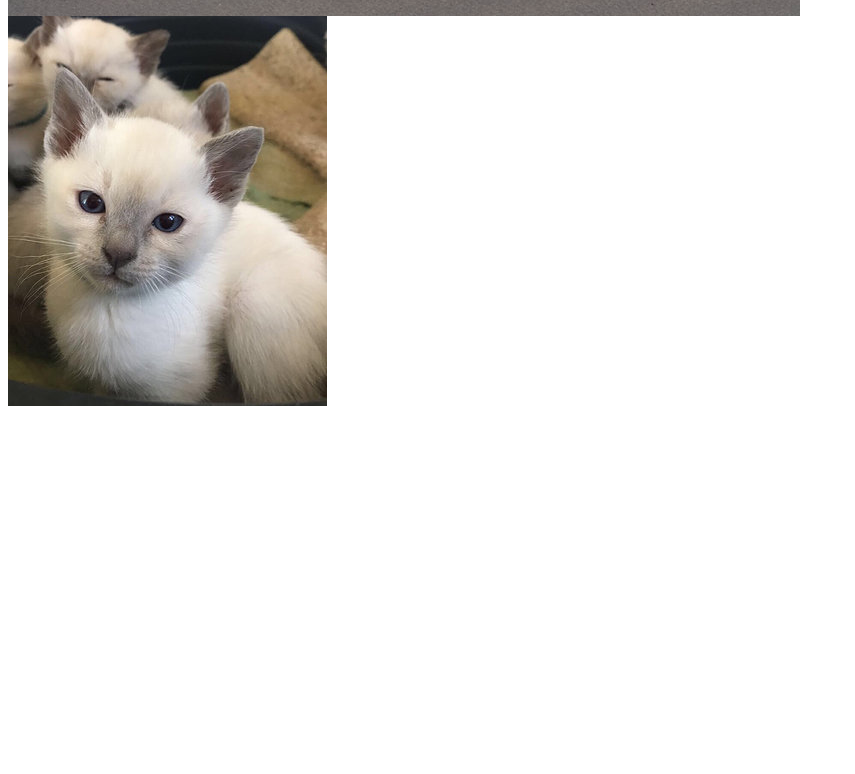
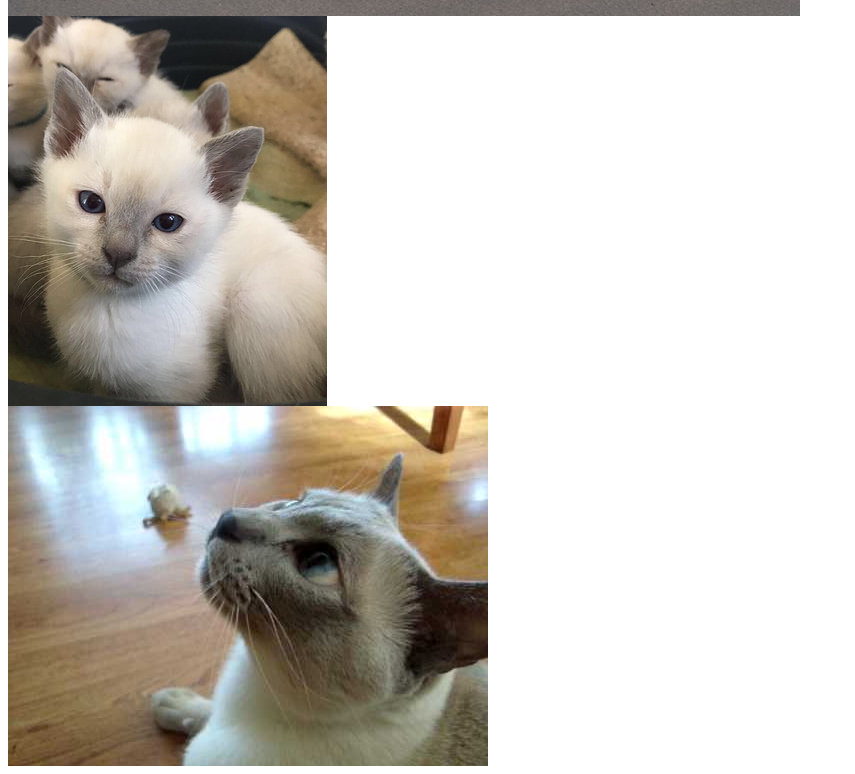
Before and after one commit to 1-sunrise/cats.github.io, a plain HTML site: page index.html in a window 1280 px wide. Shown: the part 8845-9619 px from the top of the page, without its empty margins (0-855 px from the left). Before the commit the page ends 9259 px from the top, so only its background shows below. Drawn offline with Linux system fonts and the light colour scheme.

Commit message:
cat29
new cat

```diff
--- a/index.html
+++ b/index.html
@@ -60,3 +60,5 @@ a:link, a:visited { color: rgb(35, 104, 234); }
 <img src="cat27.jpg">
 <br/>
 <img src="cat28.jpg">
+<br/>
+<img src="cat29.jpg">
```
Also changed, not shown: cat29.jpg (added).
